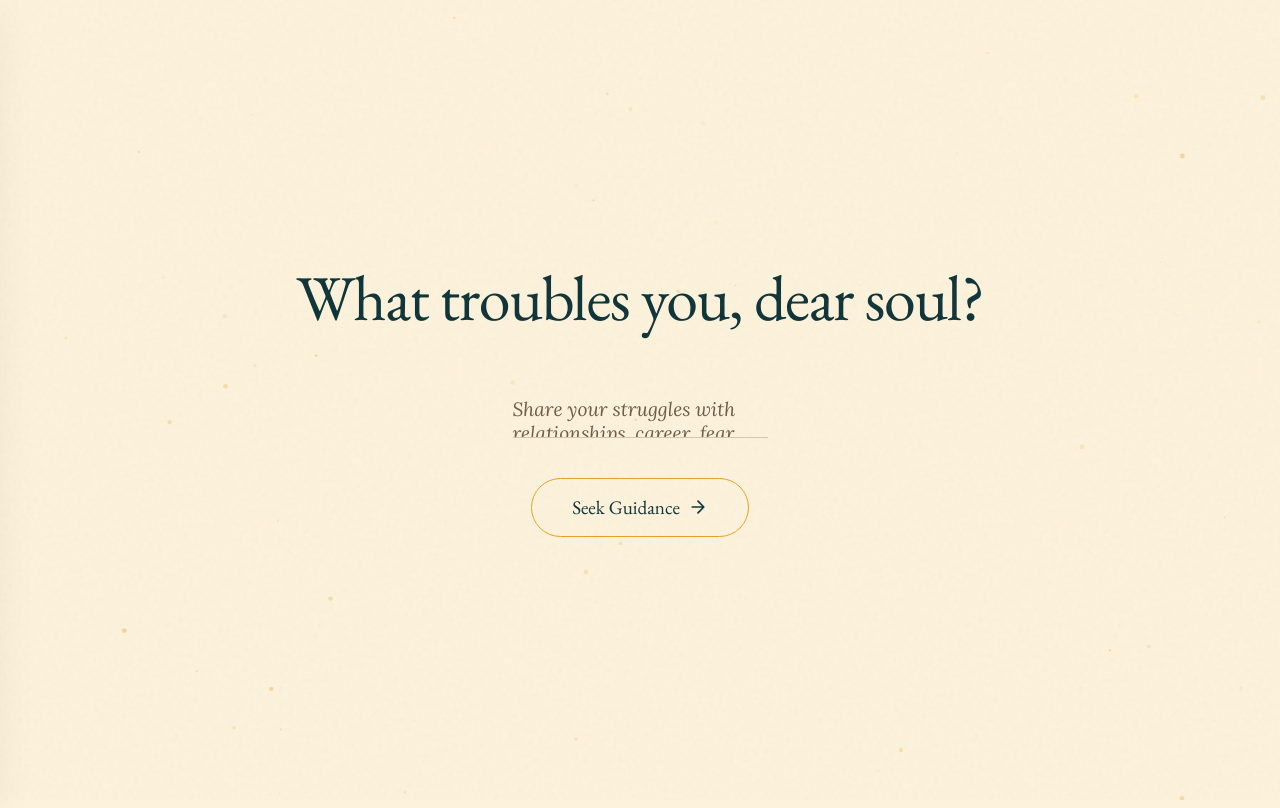
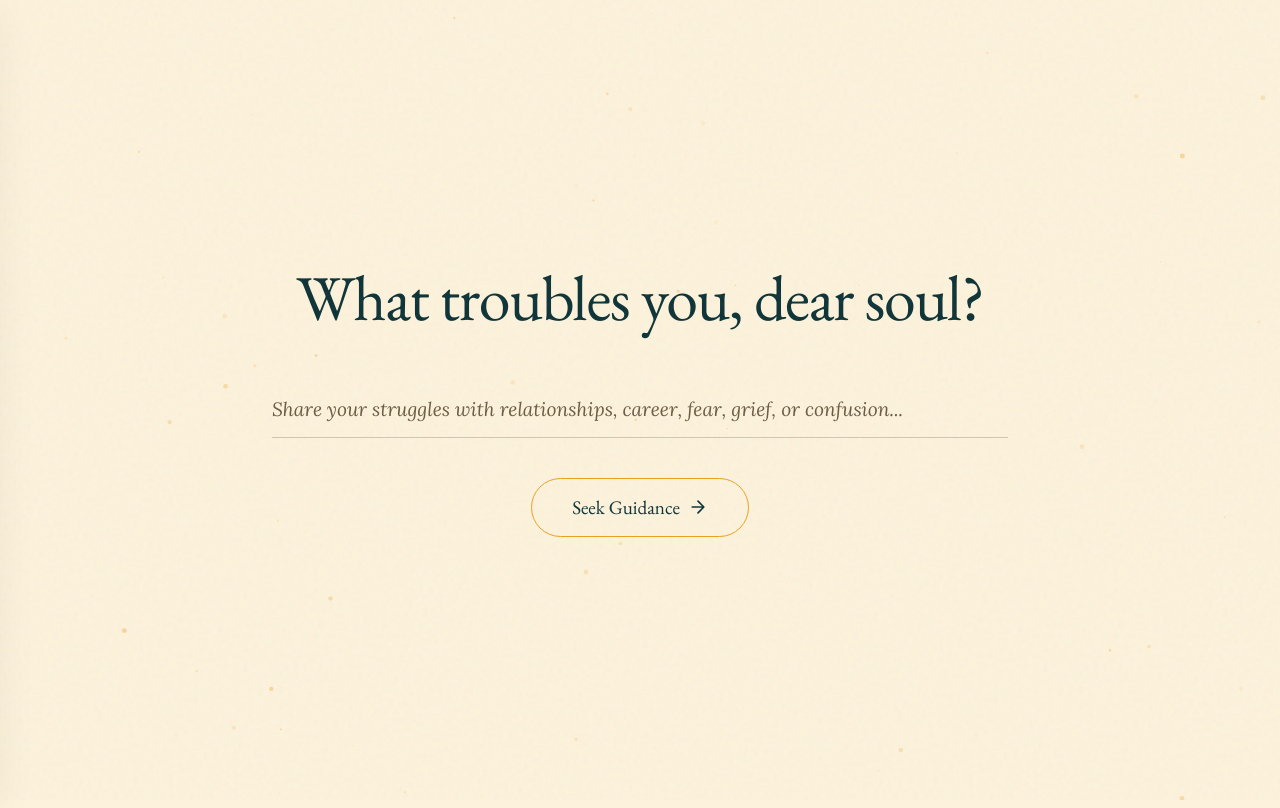
Before and after one commit to ayushcodes13/Ask-Krishna, a FastAPI app: page / in a window 1280 px wide. Run offline with FastAPI, Linux system fonts and the light colour scheme.

Commit message:
style: add `#landing-form` styling and remove `.landing-content` and `.landing-actions` styles.

```diff
--- a/static/style.css
+++ b/static/style.css
@@ -140,6 +140,11 @@ textarea#chat-input::placeholder {
 .input-wrapper {
     position: relative;
     margin-bottom: 2rem;
+}
+
+#landing-form {
+    width: 100%;
+    margin: 0 auto;
 }
 
 .btn-primary {
@@ -468,25 +473,6 @@ textarea#chat-input:focus {
     flex-direction: column;
 }
 
-.landing-content {
-    flex-grow: 1;
-    display: flex;
-    flex-direction: column;
-    justify-content: center;
-    align-items: center;
-    text-align: center;
-    padding: 2rem;
-    max-width: 800px;
-    margin: 0 auto;
-}
-
-.landing-actions {
-    position: absolute;
-    top: 2rem;
-    right: 2rem;
-    z-index: 50;
-}
-
 .sidebar.open {
     left: 0;
 }
```
